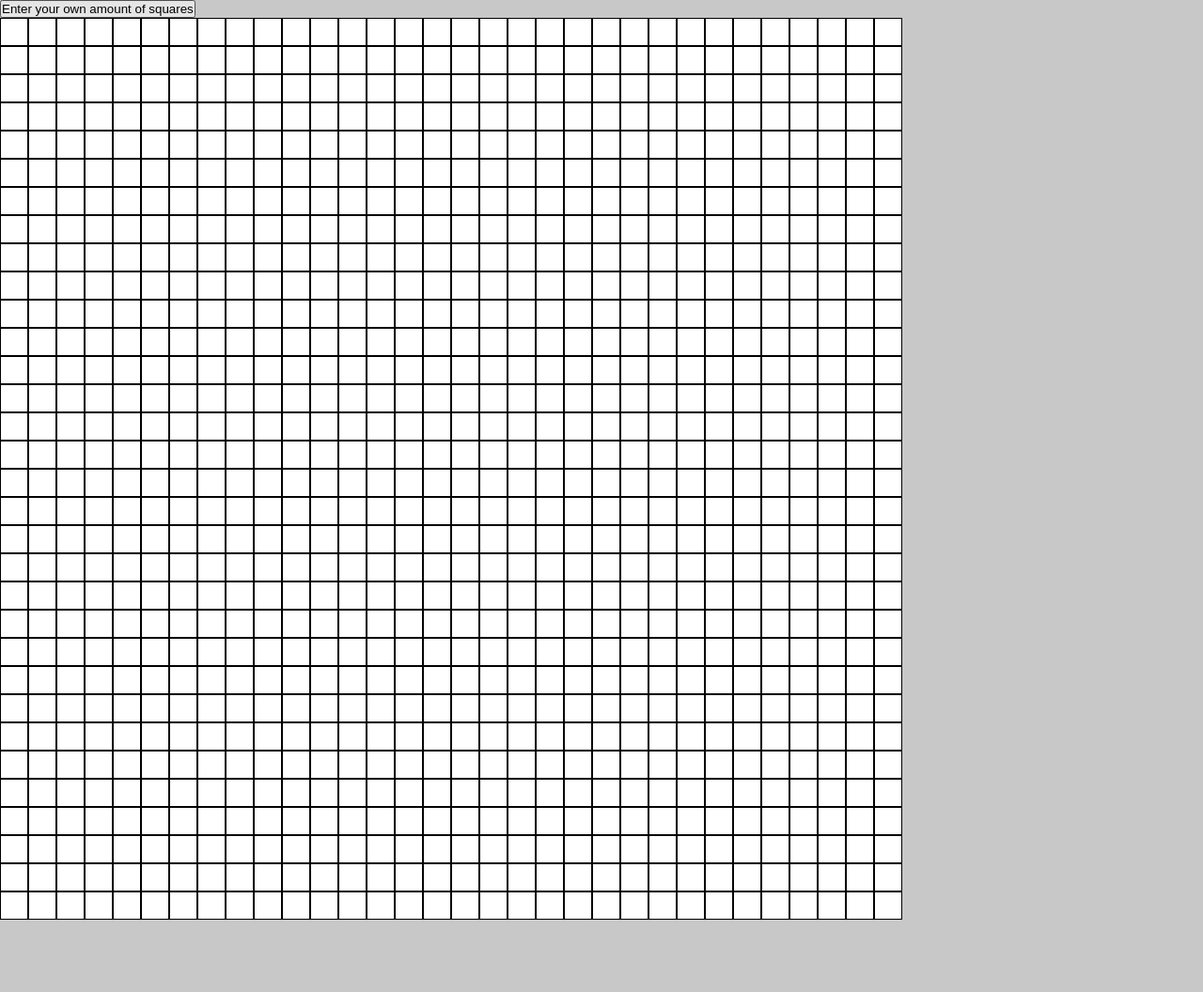
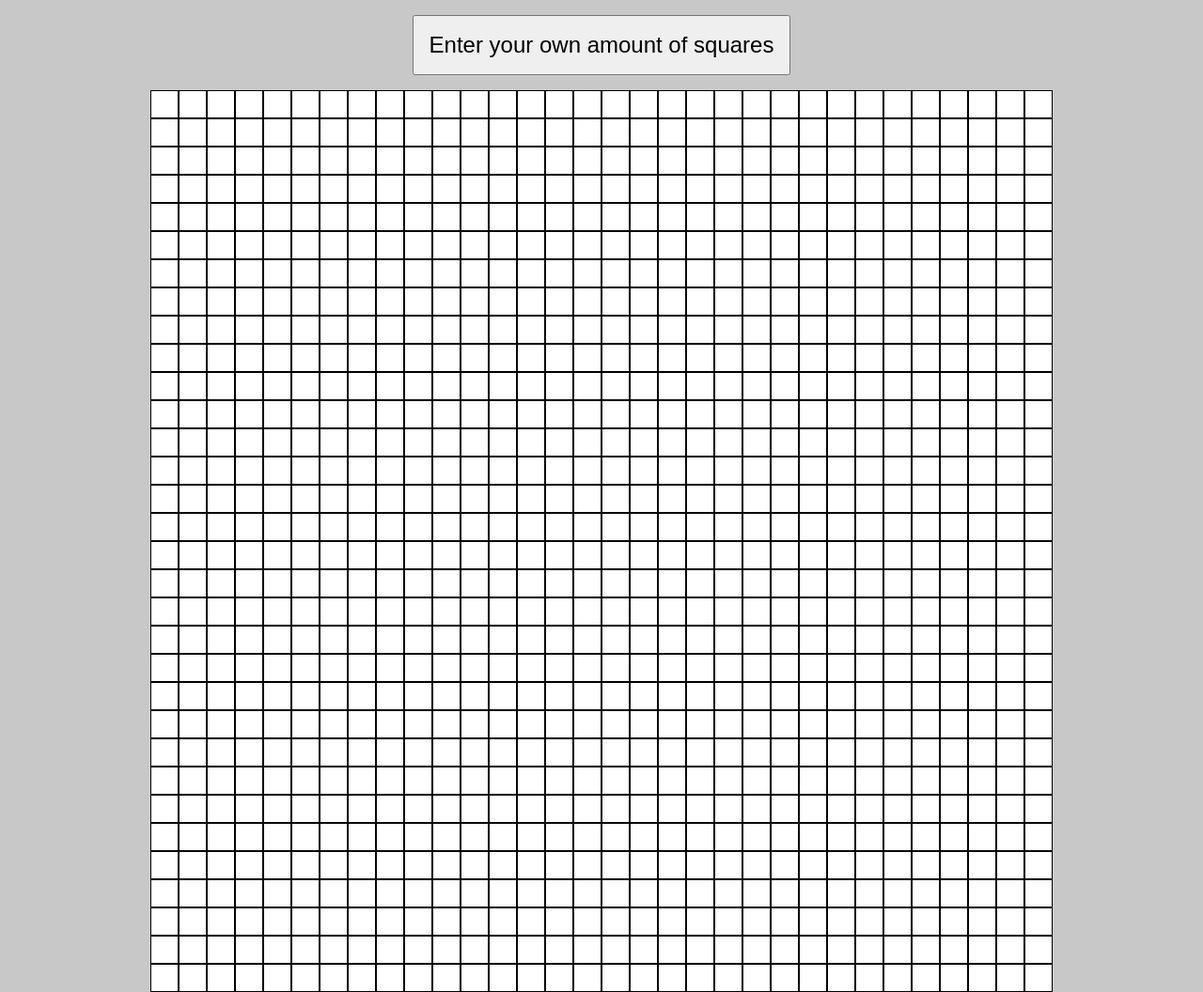
Before and after one commit to FriFeb/odin-etch-a-sketch, a plain HTML site: page index.html in a window 1280 px wide. Shown: the whole page at 94% size. Before the commit the page ends 979 px from the top, so only its background shows below. Drawn offline with Linux system fonts and the light colour scheme.

Commit message:
style: stylize grid and UI

```diff
--- a/style.css
+++ b/style.css
@@ -7,10 +7,22 @@ body {
   background-color: rgb(200, 200, 200);
 }
 
+.menu {
+  margin: 1rem auto;
+  display: flex;
+  justify-content: center;
+}
+
+.menu > button {
+  font-size: 24px;
+  padding: 1rem;
+}
+
 .container {
   display: flex;
   flex-wrap: wrap;
   background-color: rgb(255, 255, 255);
+  margin: auto;
 }
 
 .grid-element {
@@ -20,5 +32,4 @@ body {
 
 .bg-dark {
   background-color: hsl(0, 0%, 0%);
-
 }
```
